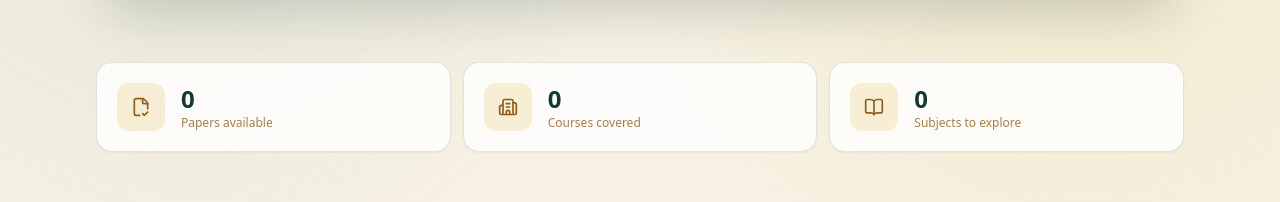
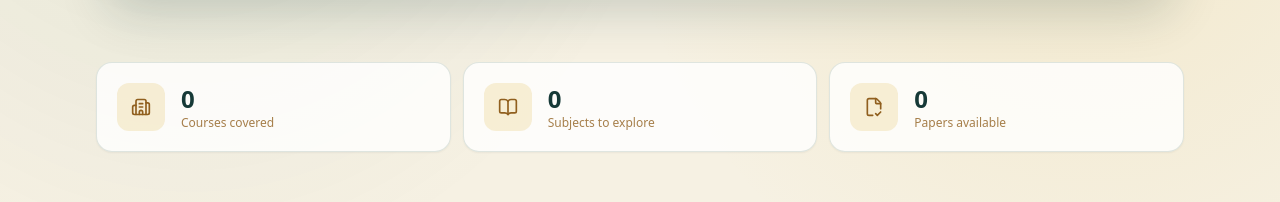
Before and after one commit to HarshSambharwal/DU-PYQ-LIBRARY, a Next.js app: page / in a window 1280 px wide. Shown: the part 570-772 px from the top of the page. Built offline with nearby package versions, Linux system fonts and the light colour scheme; no server answers; the database is empty.

Commit message:
Order homepage stats as courses subjects papers (#9)

```diff
--- a/app/page.tsx
+++ b/app/page.tsx
@@ -95,9 +95,9 @@ export default async function Home() {
       <AnimatedSection delay={0.08}>
         <div className="grid gap-3 sm:grid-cols-3">
           {[
-            { label: "Papers available", value: stats.papers, icon: FileCheck2 },
             { label: "Courses covered", value: stats.courses, icon: Building2 },
             { label: "Subjects to explore", value: stats.subjects, icon: BookOpen },
+            { label: "Papers available", value: stats.papers, icon: FileCheck2 },
           ].map((item) => (
             <div key={item.label} className="group flex items-center gap-4 rounded-2xl border border-palette-green/15 bg-white/80 p-4 shadow-sm transition duration-300 hover:-translate-y-1 hover:border-palette-gold/60 hover:shadow-md dark:border-palette-gold/15 dark:bg-palette-green/50 sm:p-5">
               <span className="grid h-12 w-12 shrink-0 place-items-center rounded-xl bg-palette-gold/20 text-palette-earth transition group-hover:rotate-3 dark:text-palette-gold">
```
